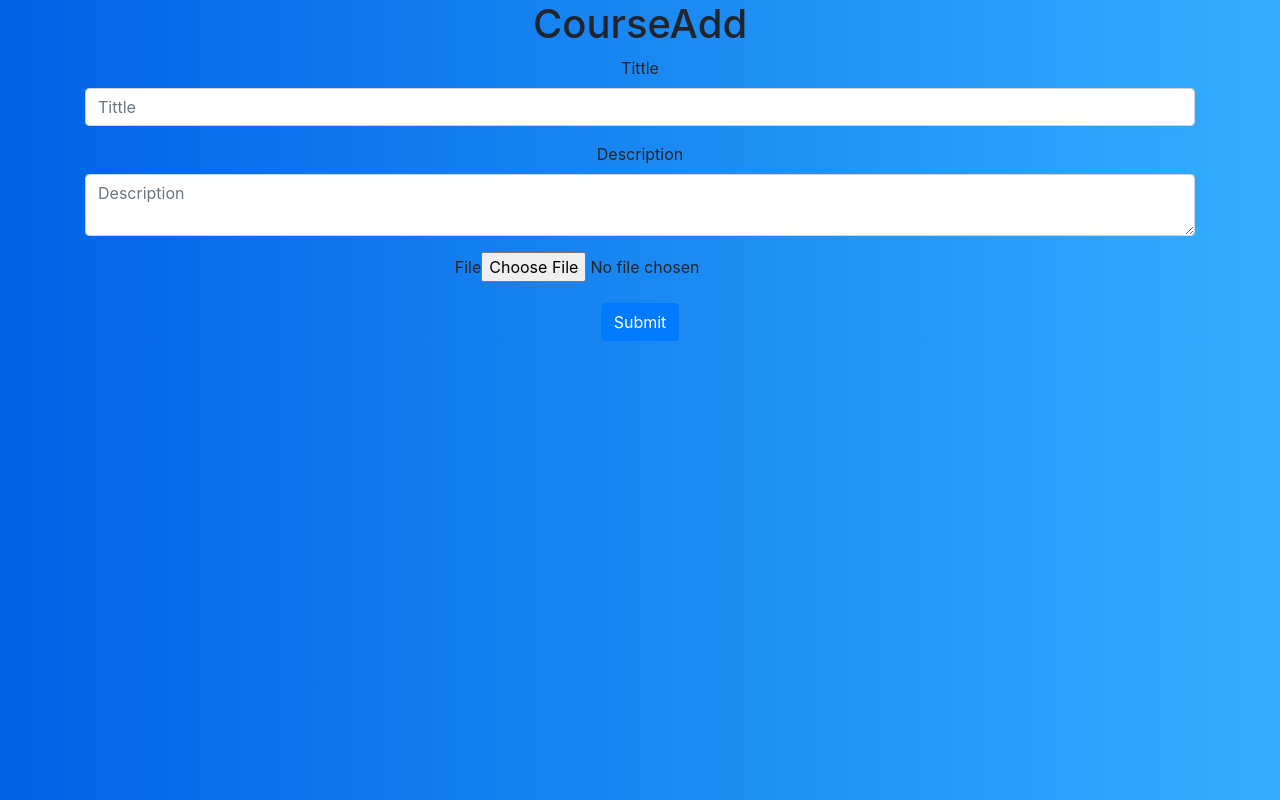
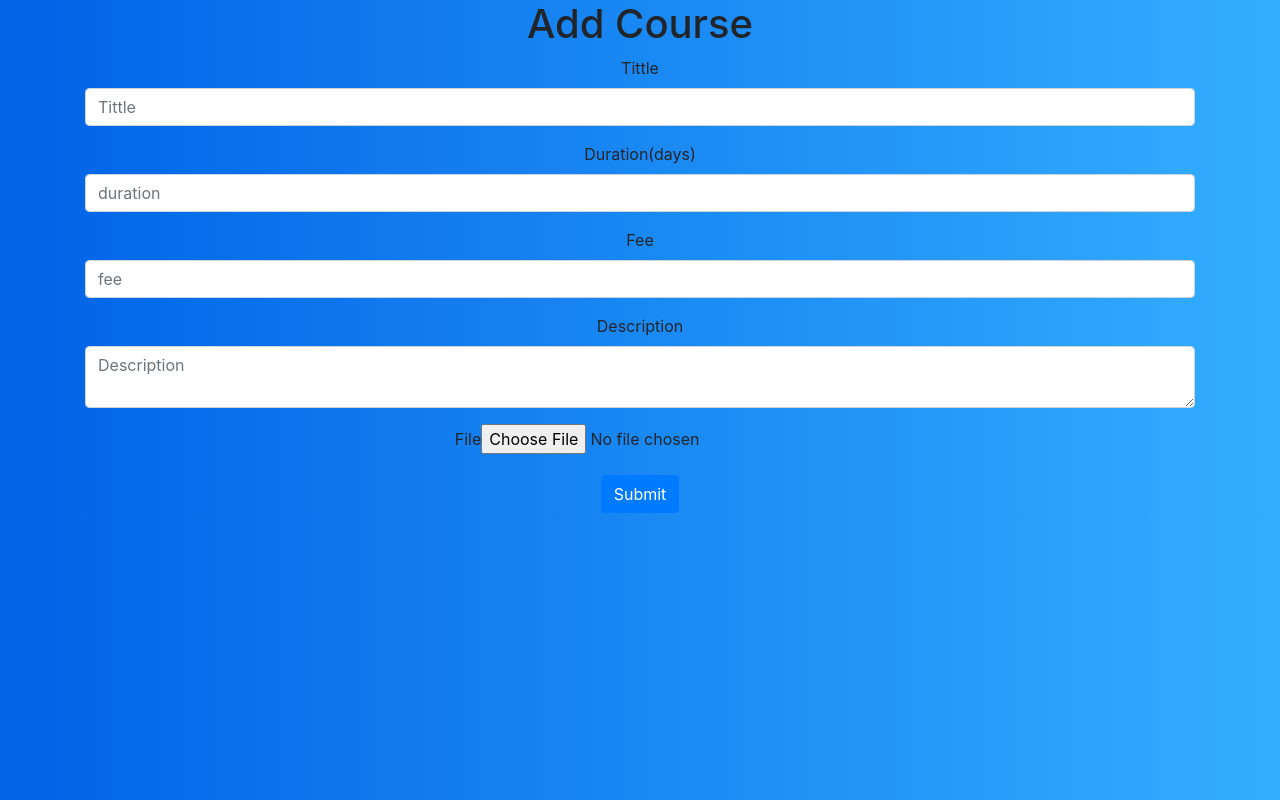
Before and after one commit to sesh86/SP, a React (Create React App) app: page /course-add in a window 1280 px wide. Built offline with nearby package versions, Linux system fonts and the light colour scheme.

Commit message:
courseadd

```diff
--- a/src/components/CourseAdd.js
+++ b/src/components/CourseAdd.js
@@ -17,7 +17,7 @@ class CourseAdd extends React.Component {
          for (let i=0; i <e.target.elements.length;i++){
          data[e.target.elements[i].name]=e.target.elements[i].value;
          }
-         alert("ddd");
+
          console.log(data);
          axios({
              method: 'post',
@@ -37,16 +37,25 @@ class CourseAdd extends React.Component {
 
         return (
             <div className="container">
-                <h1>CourseAdd</h1>
+                <h1>Add Course</h1>
                 <form onSubmit={this.handleSubmit} method="post">
                    <div class="form-group">
                      <label for="exampleFormControlInput1">Tittle</label>
                       <input type="text" name="title" class="form-control" id="exampleFormControlInput1"  placeholder="Tittle"/>
                     </div>
                     <div class="form-group">
+                     <label for="exampleFormControlInput1">Duration(days)</label>
+                      <input type="text" name="duration" class="form-control" id="exampleFormControlInput1"  placeholder="duration"/>
+                    </div>
+                    <div class="form-group">
+                     <label for="exampleFormControlInput1">Fee</label>
+                      <input type="text" name="course_fee" class="form-control" id="exampleFormControlInput1"  placeholder="fee"/>
+                    </div>
+                    <div class="form-group">
                      <label for="exampleFormControlTextarea1">Description</label>
                      <textarea class="form-control" name="description" id="exampleFormControlTextarea1"  placeholder="Description"></textarea>
                     </div>
+
                     <div class="form-group">
                         <label for="exampleFormControlInput1">File</label>
                         <input type="file" class=" " placeholder="upload"/>
```
